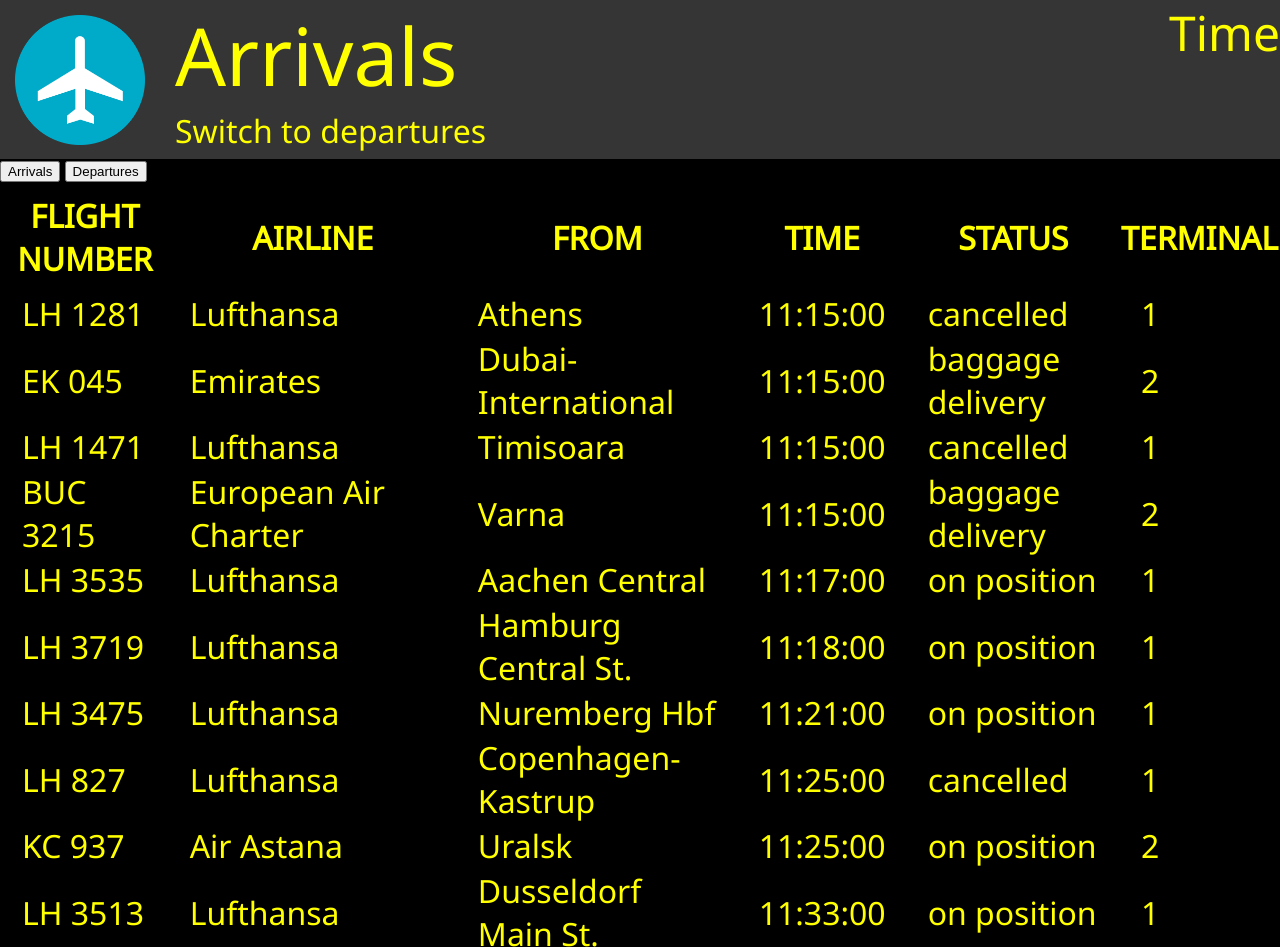
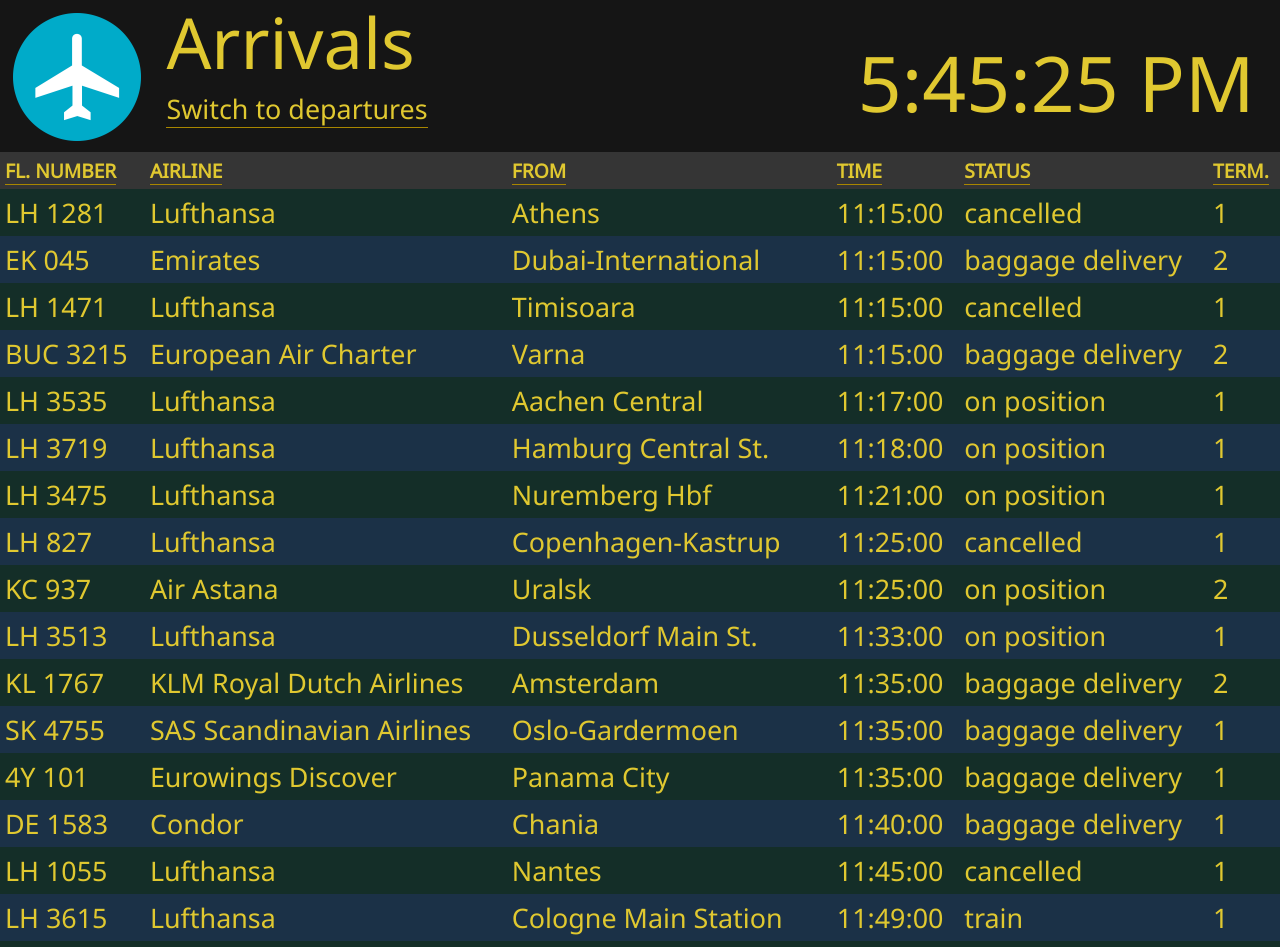
Before and after one commit to Rescor/Airport, a plain HTML site: page index.html in a window 1280 px wide. Shown: the top 947 px of the page. Drawn offline with Linux system fonts and the light colour scheme.

Commit message:
Bug fixes and added adaptive design

```diff
--- a/index.html
+++ b/index.html
@@ -13,37 +13,37 @@
 
 </head>
 <body>
-
     <div class="header">
         <div class="container">
             <div>
                 <img src="logo.png" alt="" class="logo">
             </div>
-            <div class="container2 flex2">
+
+            <div class="headerInfo">
                 <div class="containerColumn">
                     <div class="containerRow">
                         <div id="type">Arrivals</div>
                     </div>
-                    <div id="switch">Switch to departures</div>
+                    <div class="containerRow">
+                        <div id="switch" class="unselectable"></div>
+                    </div>
                 </div>
             </div>
-            <div class="time">Time</div>
+
+            <div id="currentTime"></div>
         </div>
     </div>
 
-    <button id="arrivalsBtn">Arrivals</button>
-    <button id="departuresBtn">Departures</button>
-
     <table>
-       <thead>
+       <thead class="unselectable">
         <tr id="theadTr">
-            <th id="flightNumber"   data-sort="">Flight Number</th>
-            <th id="airline"        data-sort="">Airline</th>
-            <th id="from"           data-sort="">From</th>
-            <th id="time"           data-sort="down">Time</th>
-            <th id="status"         data-sort="">Status</th>
-            <th id="terminal"       data-sort="">Terminal</th>
-            <th id="gate"           data-sort="up">Gate</th>
+            <th id="flightNumber"   data-sort=""><span>Fl. Number</span></th>
+            <th id="airline"        data-sort=""><span>Airline</span></th>
+            <th id="direction"      data-sort=""><span id="directionText"></span></th>
+            <th id="time"           data-sort="down"><span>Time</span></th>
+            <th id="status"         data-sort=""><span>Status</span></th>
+            <th id="terminal"       data-sort=""><span>Term.</span></th>
+            <th id="gate"           data-sort="down"><span>Gate</span></th>
         </tr>
        </thead>
        <tbody id="data">
--- a/script.js
+++ b/script.js
@@ -2,20 +2,36 @@
     arrivals      : data.arrivals,
     departures    : data.departures,
 }
-const dataElem      = document.getElementById("data");
-const fnElem        = document.getElementById("flightNumber");
-const airlineElem   = document.getElementById("airline");
-const fromElem      = document.getElementById("from");
-const timeElem      = document.getElementById("time");
-const statusElem    = document.getElementById("status");
-const terminalElem  = document.getElementById("terminal");
-const gateElem      = document.getElementById("gate");
-const arrivalsBtn   = document.getElementById("arrivalsBtn");
-const departuresBtn = document.getElementById("departuresBtn");
-let tab             = "arrivals";
+const dataElem          = document.getElementById("data");
+const fnElem            = document.getElementById("flightNumber");
+const airlineElem       = document.getElementById("airline");
+const directionElem     = document.getElementById("direction");
+const timeElem          = document.getElementById("time");
+const statusElem        = document.getElementById("status");
+const terminalElem      = document.getElementById("terminal");
+const gateElem          = document.getElementById("gate");
+const switchElem        = document.getElementById("switch");
+const typeElem          = document.getElementById("type");
+const currentTimeElem   = document.getElementById("currentTime");
+const directionTextElem = document.getElementById("directionText");
+let tab                 = "arrivals";
+let currentTime         = new Date().toLocaleTimeString();
+
+currentTimeElem.innerText = currentTime;
+
+fnElem.onclick          = () => sort("fnr", fnElem);
+airlineElem.onclick     = () => sort("alname", airlineElem);
+directionElem.onclick   = () => sort("apname", directionElem);
+timeElem.onclick        = () => sort("time", timeElem);
+statusElem.onclick      = () => sort("status", statusElem);
+terminalElem.onclick    = () => sort("terminal", terminalElem);
+gateElem.onclick        = () => sort("gate", gateElem);
+timeElem.onclick        = () => sort("sched", timeElem);
+switchElem.onclick      = () => tab == "arrivals" ? showDepartures() : showArrivals();
 
 function sort(column, element) {
     let type = element.dataset.sort;
+    console.log(type)
     if (!type || type === "up") {
             flightsData[tab].sort((a, b) => {
                 if (a[column] > b[column]) return 1;
@@ -23,30 +39,20 @@
                 // We using '&& a[column]' because we want to show non-empty cells first
                 if (a[column] < b[column] && a[column]) return -1;
             });
-            element.dataset.sort = "down"
+            element.dataset.sort = "down";
     }
+
     else if (type === "down") {
             flightsData[tab].sort((a, b) => {
                 if (a[column] > b[column]) return -1;
                 if (a[column] == b[column]) return 0;
                 if (a[column] < b[column]) return 1;
             });
-            element.dataset.sort = "up"
+            element.dataset.sort = "up";
     }
 
     refreshDataScreen(tab);
 }
-
-fnElem.onclick          = () => sort("fnr", fnElem);
-airlineElem.onclick     = () => sort("alname", airlineElem);
-
-fromElem.onclick = () => sort("apname", fromElem);
-timeElem.onclick = () => sort("time", timeElem);
-statusElem.onclick = () => sort("status", statusElem);
-terminalElem.onclick = () => sort("terminal", terminalElem);
-gateElem.onclick        = () => sort("gate", gateElem);
-timeElem.onclick        = () => sort("sched", timeElem)
-
 
 function refreshDataScreen(tab) {
     if      (tab == "arrivals")     showArrivals();
@@ -55,6 +61,9 @@
 
 function showArrivals() {
     tab                     = "arrivals";
+    typeElem.innerHTML      = "Arrivals";
+    switchElem.innerText    = "Switch to departures"
+    directionTextElem.innerText  = "From"
     dataElem.innerHTML      = "";
     gateElem.style.display  = "none";
 
@@ -71,7 +80,9 @@
 
 function showDepartures() {
     tab                     = "departures";
-    timeElem.dataset.sort   = "down";
+    typeElem.innerHTML      = "Departures";
+    switchElem.innerText    = "Switch to arrivals";
+    directionTextElem.innerText  = "To"
     dataElem.innerHTML      = "";
     gateElem.style.display  = "table-cell";
 
@@ -93,10 +104,9 @@
     return editedTimeStr;
 }
 
-arrivalsBtn.onclick     = () => showArrivals();
-departuresBtn.onclick   = () => {
-    sort("time", timeElem);
-    showDepartures();
-};
+setInterval(() => {
+    currentTime = new Date().toLocaleTimeString();
+    currentTimeElem.innerText = currentTime;
+}, 1000)
 
 showArrivals();
--- a/style.css
+++ b/style.css
@@ -1,6 +1,6 @@
 body {
-    color: yellow;
-    background-color: black;
+    color: rgb(224, 200, 48);
+    background-color: rgb(53, 53, 53);
     font-family: 'Noto Sans', sans-serif;
     margin: 0;
     padding: 0;
@@ -10,66 +10,103 @@
     display: flex;
     width: 100%;
 }
-.container2 {
-    flex: 1;
-    display: block;
-}
-.time {
-    justify-content: flex-end;
-    text-align: right;
-    flex: 1;
-}
-.flex2 {
-    flex: 2;
-}
-.header {
 
-    font-size: 3rem;
-    background-color: rgb(53, 53, 53);
-    }
 .containerRow {
     display: flex;
-    flex-direction: row;
-    flex: 1;
 }
+
 .containerColumn {
     display: flex;
     flex-direction: column;
 }
 
+.header {
+    font-size: 3vw;
+    background-color: rgb(21, 21, 21);
+    padding-top: 1%;
+    padding-left: 1%;
+}
+
+.headerInfo {
+    flex: 1;
+    margin-top: -1.5vw;
+}
+
+#currentTime {
+    flex: 1;
+    justify-content: flex-end;
+    text-align: right;
+    font-size: 6vw;
+    margin: auto 0;
+    padding-right: 2%;
+}
 
 #switch {
-    font-size: 2rem;
+    font-size: 2.1vw;
+    border-bottom: 1px solid #a88600;
+    cursor:pointer;
+    margin-bottom: 1vw;
 }
 .logo {
     flex: 1;
-    width: 100%;
+    width: 10vw;
     max-width: 130px;
-    margin: 15px;
-    margin-right: 30px;
-    margin-bottom: 0;
+    margin-right: 2vw;
 }
 #type {
-    font-size: 5rem;
+    font-size: 5.5vw;
+}
+
+table {
+    width: 100%;
+    border-spacing: 0px;
 }
 
 thead {
-    font-size: 2rem;
+    font-size: 1.5vw;
     text-transform: uppercase;
+    text-align: left;
+}
+th {
+    padding: 5px 5px;
+    cursor:pointer;
+
+}
+th span {
+    border-bottom: 1px solid #a88600;
+
 }
 
+
 tbody {
-    font-size: 2rem;
+    font-size: 2.1vw;
+
 }
 
 td {
-    padding: 0 20px;
+    border: none;
+    padding: 5px;
 }
 
-th {
-    padding: 10px 0;
+tbody tr:nth-child(2n+1) {
+    background-color: rgb(20, 46, 40);
+}
+tbody tr:nth-child(2n) {
+    background-color: rgb(27, 49, 71);
 }
 
 #gate {
     display: none;
 }
+
+.unselectable {
+    user-select: none;
+    -webkit-touch-callout: none;
+    -webkit-user-select: none;
+    -moz-user-select: none;
+    -ms-user-select: none;
+}
+
+@media all and (orientation: portrait){
+
+}
```
